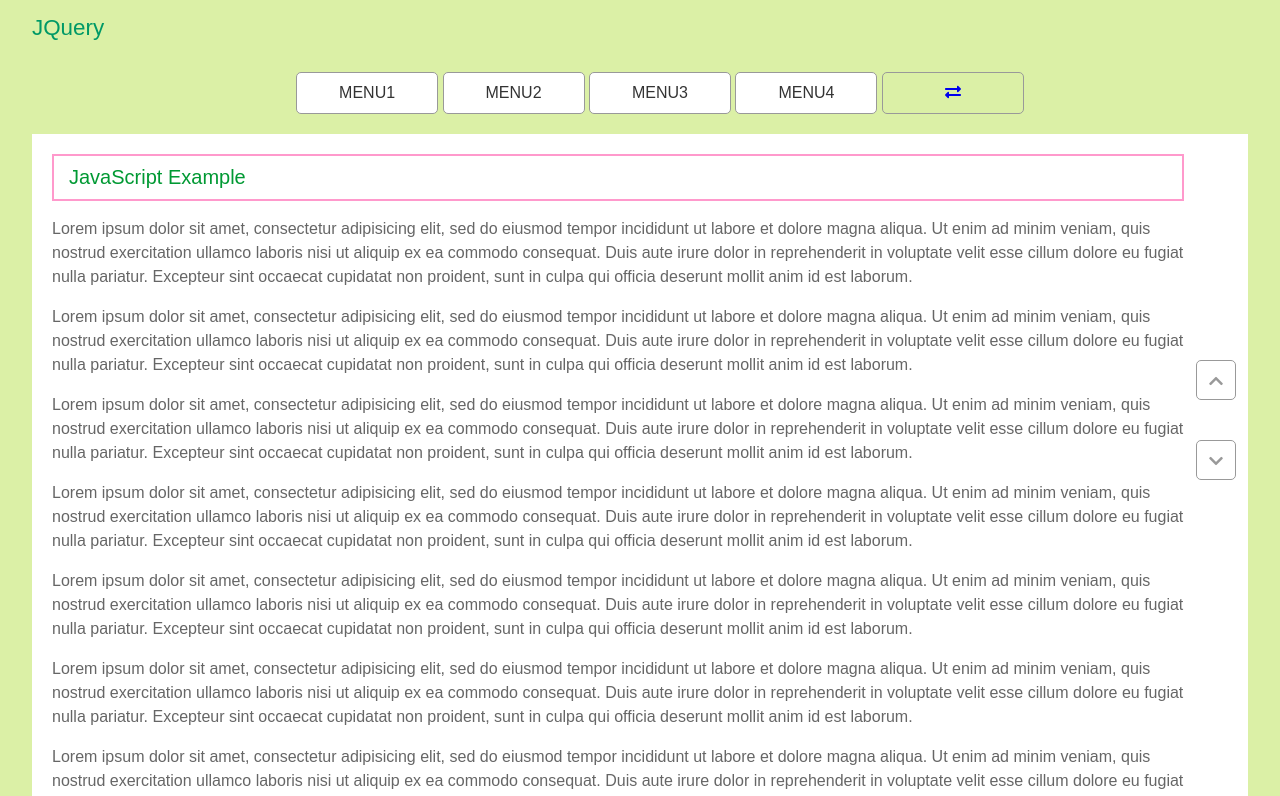
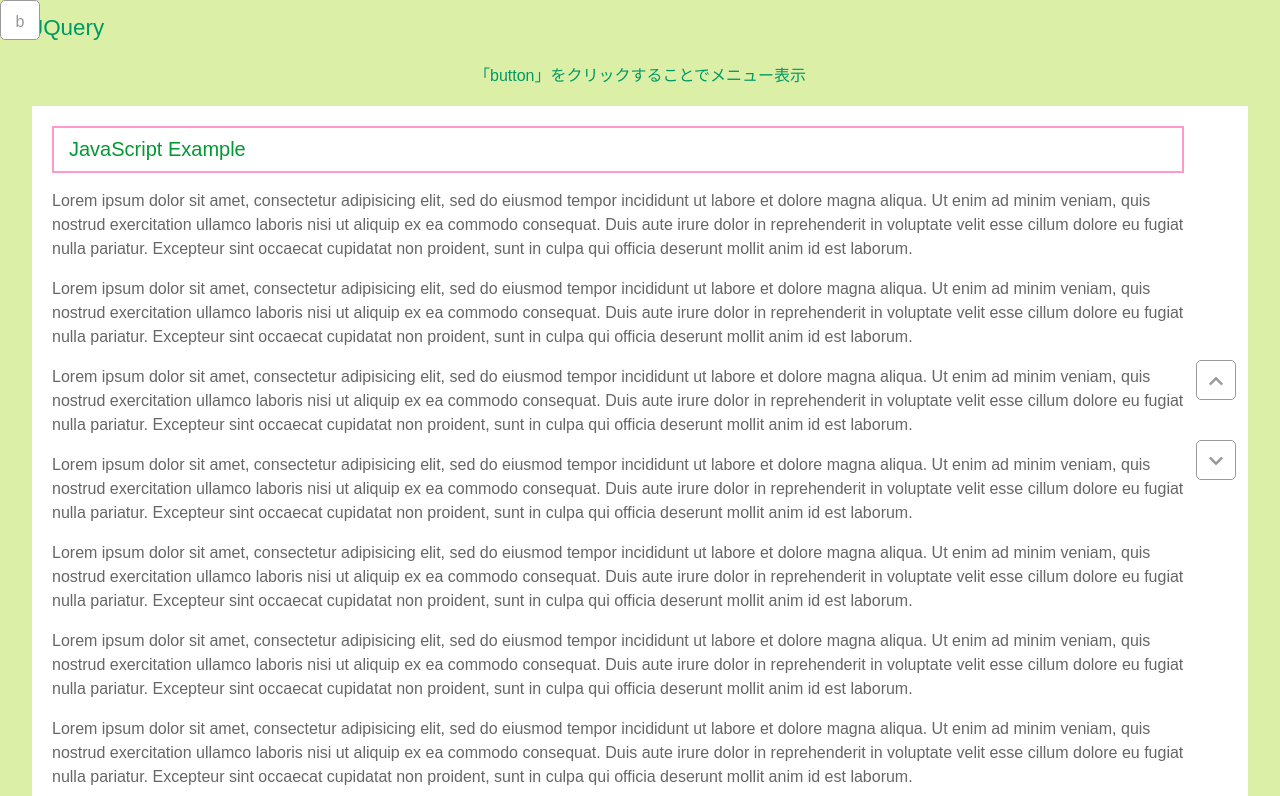
Before and after one commit to to-yamada/learn_javascript, a plain HTML site: page index.html in a window 1280 px wide. Shown: the top 796 px of the page. Drawn offline with nearby package versions, Linux system fonts and the light colour scheme.

Commit message:
ひとまずボタンでメニューを切り替えられるようにした
* まだアニメーションはしない
* style.cssが未整理

```diff
--- a/click_event.js
+++ b/click_event.js
@@ -1,6 +1,7 @@
 $(function() {
   // メニューの切り替え
   $('#switch').click(function() {
+    $('.switch_content').toggleClass('select');
   });
 
   // 最上部へ移動
--- a/index.html
+++ b/index.html
@@ -17,13 +17,18 @@
   </header>
 
   <nav>
-    <ul id="menu">
-      <li><a class="menu" href="#">MENU1</a></li>
-      <li><a class="menu" href="#">MENU2</a></li>
-      <li><a class="menu" href="#">MENU3</a></li>
-      <li><a class="menu" href="#">MENU4</a></li>
-    </ul>
-    <div id="switch" class="switch"><a href="#"><i class="fas fa-exchange-alt"></i></a></li>
+    <div class="switch_container">
+      <div class="switch_content select">「button」をクリックすることでメニュー表示</div>
+      <div class="switch_content">
+        <ul>
+          <li><a class="menu" href="#">MENU1</a></li>
+          <li><a class="menu" href="#">MENU2</a></li>
+          <li><a class="menu" href="#">MENU3</a></li>
+          <li><a class="menu" href="#">MENU4</a></li>
+        </ul>
+      </div>
+    </div>
+    <button type="button" id="switch">b</button>
   </nav>
 
   <article>
@@ -117,7 +122,7 @@
     mollit anim id est laborum.</p>
 
   </article>
-  <button type="button" id="page-top" class="scroll"><i class="fas fa-chevron-up"></i></button>
-  <button type="button" id="page-bottom" class="scroll"><i class="fas fa-chevron-down"></i></button>
+  <button type="button" id="page-top" class="button"><i class="fas fa-chevron-up"></i></button>
+  <button type="button" id="page-bottom" class="button"><i class="fas fa-chevron-down"></i></button>
 </body>
 </html>
--- a/style.css
+++ b/style.css
@@ -25,34 +25,71 @@ h2 {
 nav {
   text-align: center;
   white-space: nowrap;
+  width: 800px;
+  height: 40px;
+  line-height: 40px;
+  margin: 10px auto;
+  padding: 0;
 }
 
-nav ul {
+ul {
+  margin: 0;
+}
+
+nav div.switch_container {
   display: inline-block;
+  width: 650px;
+  height: 40px;
+  position: relative;
+  margin: 0;
+}
+
+nav div.switch_content {
+  position: absolute;
+  top: 0;
+  left: 0;
+  display: none;
+}
+
+nav div.select {
+  position: absolute;
+  top: 0;
+  right: 0;
+  display: block;
 }
 
 nav li {
   list-style: none;
   display: inline-block;
+  width: 140px;
+  height: 40px;
+  line-height: 40px;
 }
 
 nav li a.menu {
+  display: inline-block;
   text-decoration: none;
-  display: table-cell;
   width: 140px;
   height: 40px;
+  line-height: 40px;
   text-align: center;
-  vertical-align: middle;
   border: 1px solid #999;
   border-radius: 5px;
   color: #333;
   background-color: #fff;
+  box-sizing: border-box;
 }
 
 nav li a:hover {
   color: #fff;
   background: #999;
   text-decoration: none;
+}
+
+nav button {
+  position: absolute;
+  top: 0;
+  left: 0;
 }
 
 #switch {
@@ -87,7 +124,7 @@ p {
   line-height: 1.5em;
 }
 
-button.scroll {
+button {
   cursor: pointer;
 
   border: 1px solid #999;
@@ -100,9 +137,10 @@ button.scroll {
   height: 40px;
   text-align: center;
   line-height: 40px;
+  box-sizing: border-box;
 }
 
-button.scroll:hover {
+button:hover {
   color: #fff;
   background-color: #999;
 }
```
